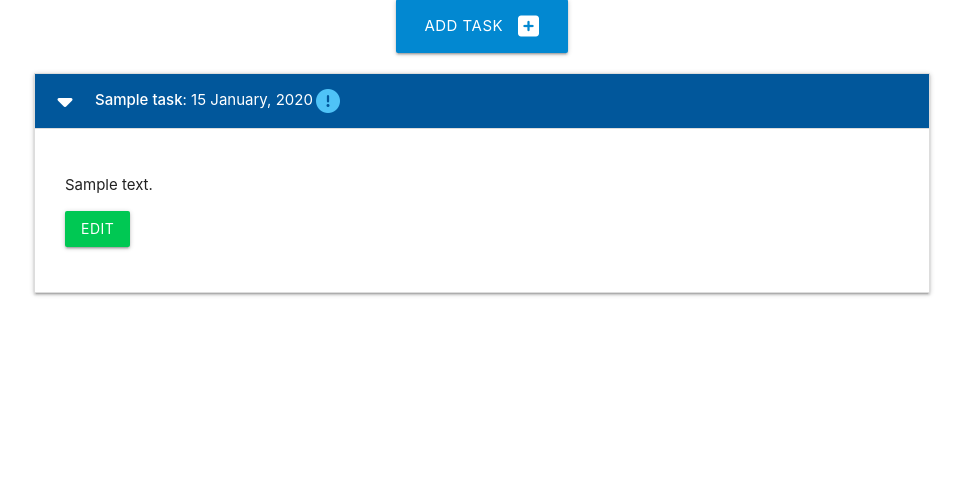
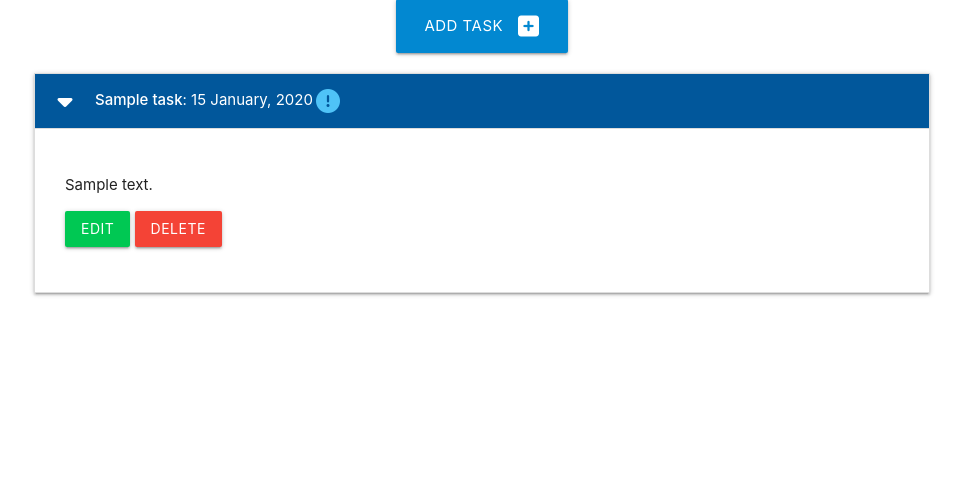
Before and after one commit to TennisDeveloper/flask-sql-alchemy-task-manager, a Flask app: page / in a window 1280 px wide, after a click that opens the changed part. Shown: the part 160-647 px from the top of the page, without its empty margins (158-1121 px from the left). Run offline with Flask 2, Linux system fonts and the light colour scheme; tables that the repository leaves empty hold one stand-in row (Sample ...).

Commit message:
delete functionality added to the CRUD model.

```diff
--- a/taskmanager/routes.py
+++ b/taskmanager/routes.py
@@ -89,3 +89,10 @@ def edit_task(task_id):
         db.session.commit()
         return redirect(url_for("home")) #After the form gets submitted, and we're adding and committing the new data to our database, we could redirect the user back to the 'home' page.
     return render_template("edit_task.html", task=task , categories= categories) #this is like else block of the if statement, meaning GET statement: if user wants to get a task he needs to be redirected to the edit_task.html, which contains the form for editing the task
+
+@app.route("/delete_task/<int:task_id>")
+def delete_task(task_id):
+    task= Task.query.get_or_404(task_id)
+    db.session.delete(task) #here I need to delete the variable
+    db.session.commit()
+    return redirect(url_for("home"))
--- a/taskmanager/templates/tasks.html
+++ b/taskmanager/templates/tasks.html
@@ -26,6 +26,7 @@
         <p>{{ task.task_description }}</p>
         <p>
           <a href="{{ url_for('edit_task', task_id=task.id )}}" class="btn green accent-4">Edit</a> <!--we need to have some possibility to edit and delete the category, this is formatted as button. We set the url_for link to edit_task function in routes.py and we need to specify the task.id, which is edited. This is passed as task_id as a variable-->
+          <a href="{{ url_for('delete_task', task_id=task.id )}}"class="btn red">Delete</a>         <!--we need to have some possibility to edit and delete the category, this is formatted as button. We set the url_for link to delete_category function in routes.py and we need to specify the category.id, which is edited.-->
         </p>
       </div>
     </li>
```
